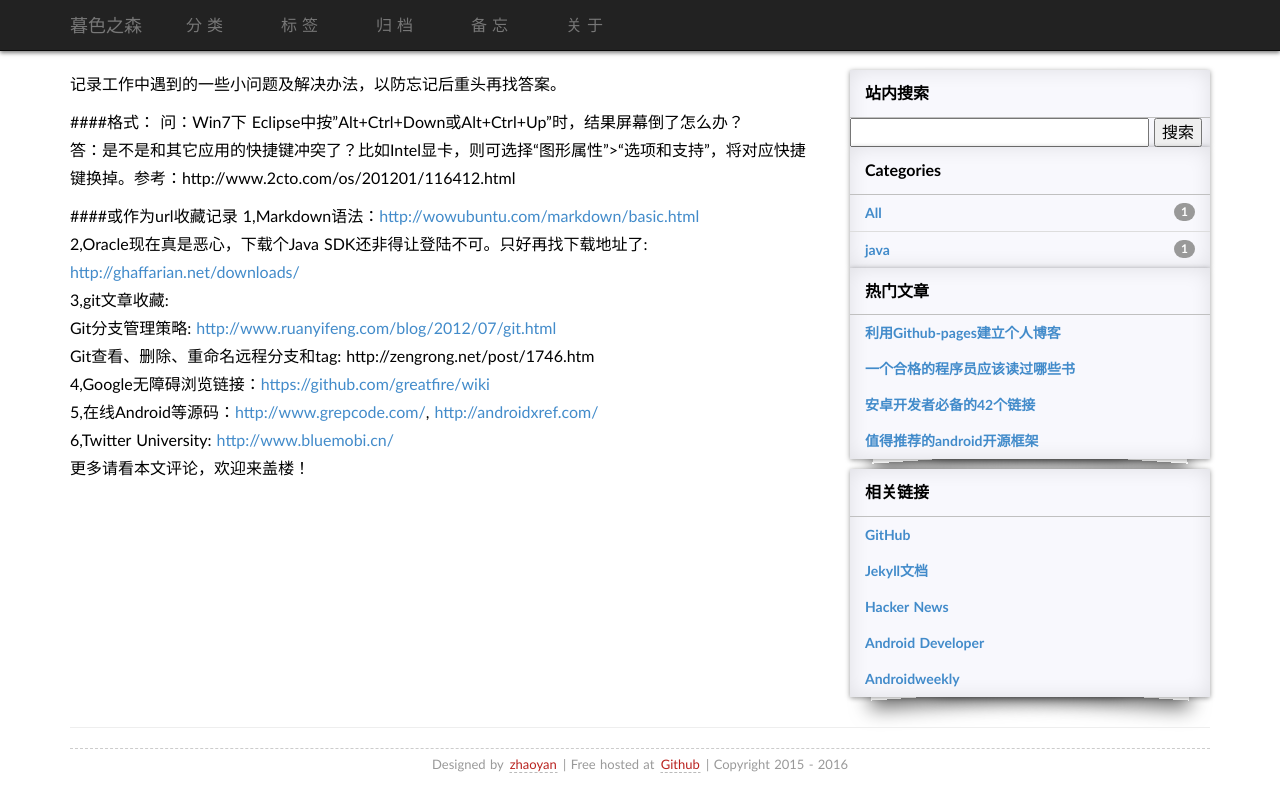
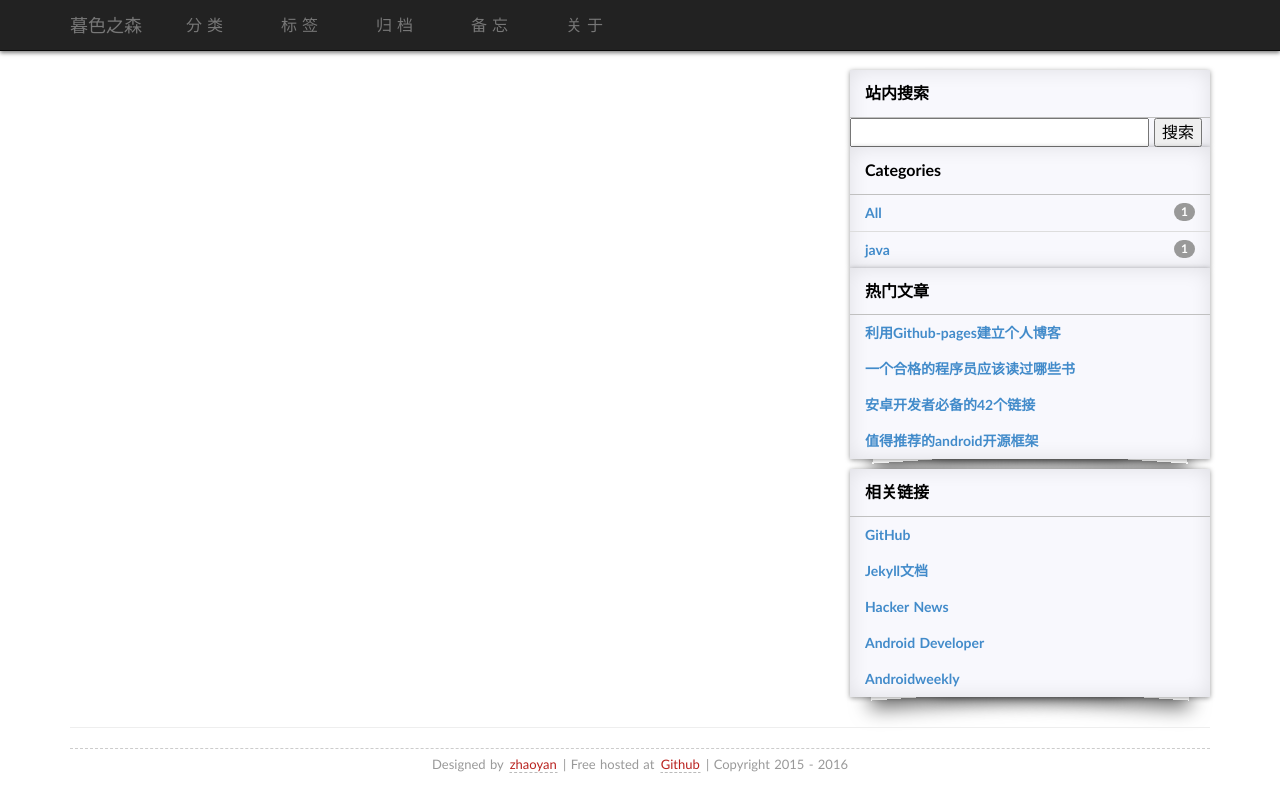
Before and after one commit to zhaoyan1994/timeMagician, a Jekyll site: the page built from faqs.md, in a window 1280 px wide. Shown: the top 812 px of the page. Built offline with Jekyll 4.4.1, drawn with Linux system fonts in a browser that asks for light colours; some web fonts are replaced; comment, search, counter and statistics services are not loaded.

Commit message:
2016-10-18-8:34

```diff
--- a/faqs.md
+++ b/faqs.md
@@ -2,22 +2,7 @@
 layout: default
 title: "问答：Faqs"
 ---
-记录工作中遇到的一些小问题及解决办法，以防忘记后重头再找答案。
 
-####格式：
-问：Win7下 Eclipse中按"Alt+Ctrl+Down或Alt+Ctrl+Up"时，结果屏幕倒了怎么办？
-答：是不是和其它应用的快捷键冲突了？比如Intel显卡，则可选择“图形属性”>“选项和支持”，将对应快捷键换掉。参考：http://www.2cto.com/os/201201/116412.html
-
-####或作为url收藏记录
-1,Markdown语法：<http://wowubuntu.com/markdown/basic.html>
-2,Oracle现在真是恶心，下载个Java SDK还非得让登陆不可。只好再找下载地址了: <http://ghaffarian.net/downloads/>
-3,git文章收藏:
-Git分支管理策略: <http://www.ruanyifeng.com/blog/2012/07/git.html>
-Git查看、删除、重命名远程分支和tag: http://zengrong.net/post/1746.htm
-4,Google无障碍浏览链接：<https://github.com/greatfire/wiki>
-5,在线Android等源码：<http://www.grepcode.com/>, <http://androidxref.com/>
-6,Twitter University: <http://www.bluemobi.cn/>
-更多请看本文评论，欢迎来盖楼！
 
 <!-- Blog Comments -->
 <div class="media">
```
